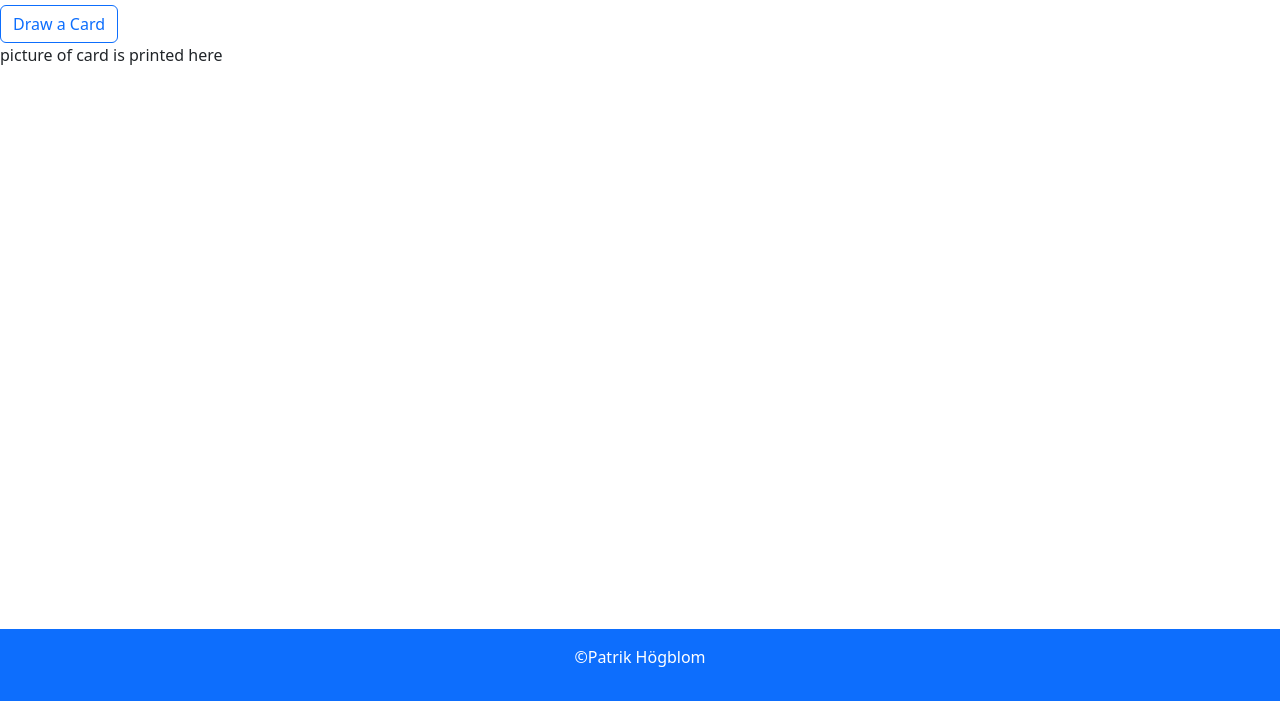
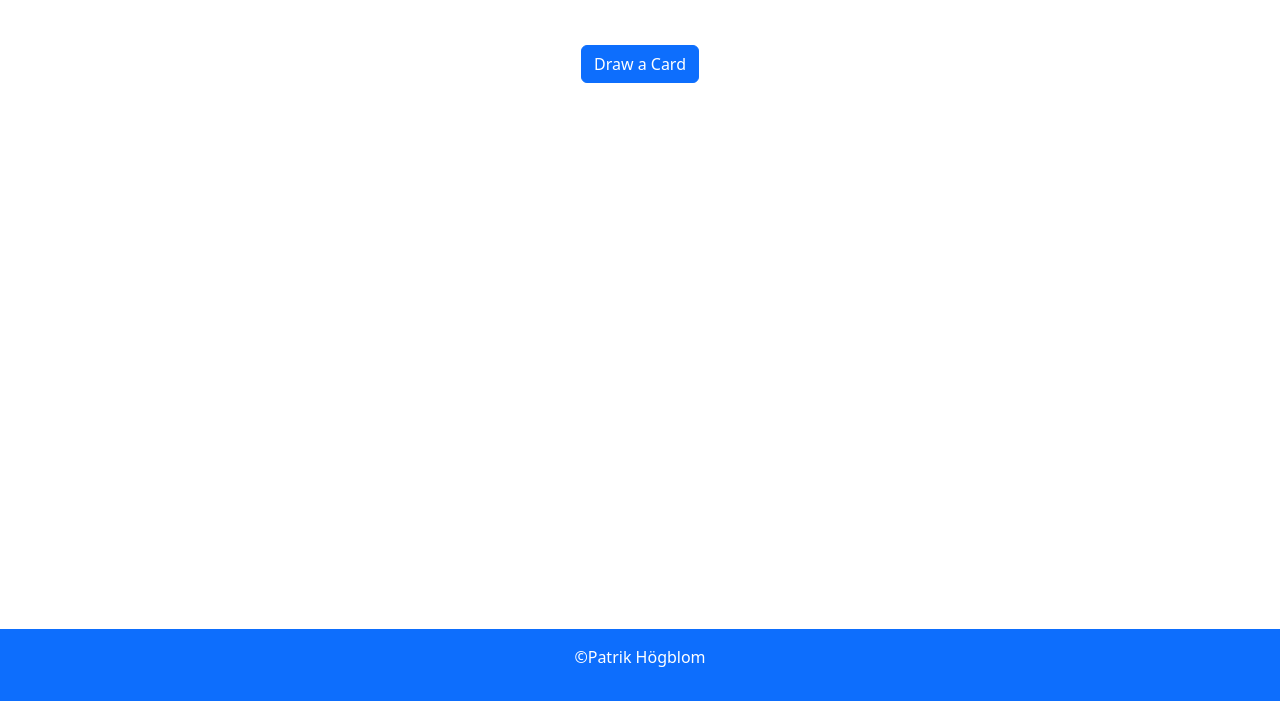
Before and after one commit to PatrikHogblom/Exercise10Lexicon_API, a plain HTML site: page Exercise2_DrawACard/index.html in a window 1280 px wide. Shown: the part 99-800 px from the top of the page. Drawn offline with nearby package versions, Linux system fonts and the light colour scheme.

Commit message:
have finished everyting that i needed to do in this exercise

```diff
--- a/Exercise2_DrawACard/index.html
+++ b/Exercise2_DrawACard/index.html
@@ -10,10 +10,10 @@
     <header>
         <h1 class="bg-dark text-white p-4 text-center">Draw a card</h1>
     </header>
-    <main>
-        <button class="btn btn-outline-primary" type="button" id="drawCard-btn">Draw a Card</button>
-        <div id ="cardImage">
-            picture of card is printed here
+    <main class="text-center m-5">
+        <button class="btn btn-primary mb-2" type="button" id="drawCard-btn">Draw a Card</button>
+        <div id ="cardImage" class="pb-5">
+
         </div>
     </main>
     <footer class="bg-primary text-white p-3 text-center fixed-bottom">
--- a/Exercise2_DrawACard/main.js
+++ b/Exercise2_DrawACard/main.js
@@ -13,12 +13,12 @@ function getApi()
         showCardImgDiv(cardImgSrc);
     })
     .catch(err => console.error(err))
-
 }
 
 function showCardImgDiv(imageURL){
     let newCardImageDiv = document.createElement("img");
     newCardImageDiv.setAttribute("src",imageURL);
+    newCardImageDiv.setAttribute("class","img-fluid");
     document.getElementById("cardImage").innerHTML = "";//nollställer diven
     document.getElementById("cardImage").appendChild(newCardImageDiv);
 }
```
